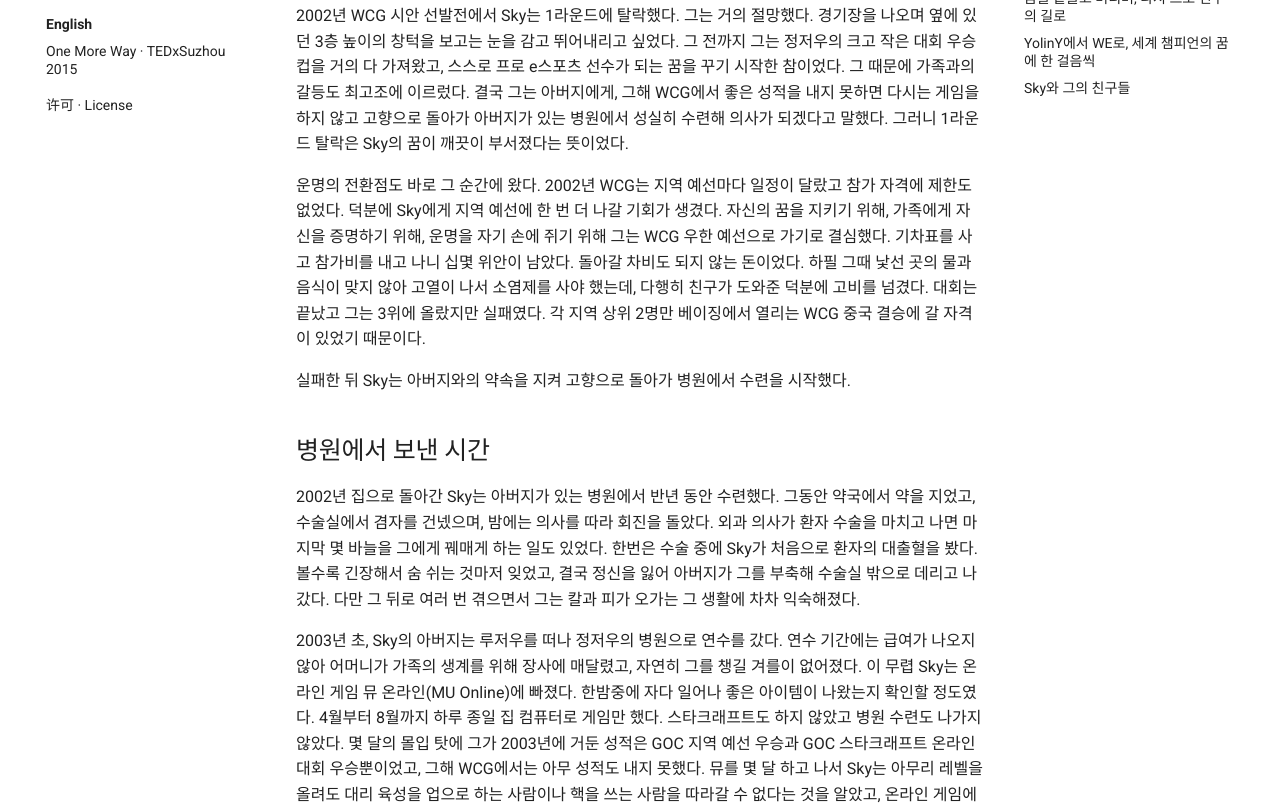
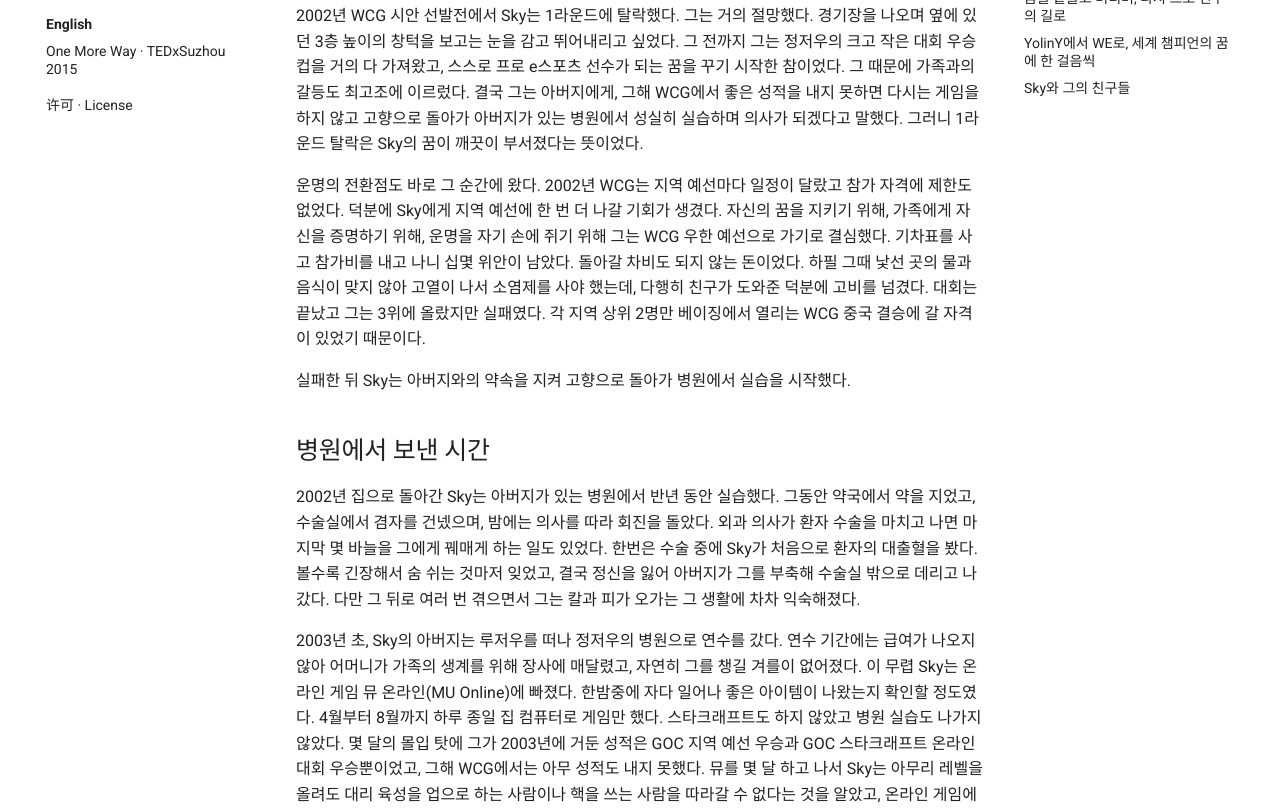
Before and after one commit to bkingfilm/china-esports-history, an MkDocs documentation site: the page built from docs/ko/24-when-li-xiaofeng-became-sky.md, in a window 1280 px wide and 1400 px high, scrolled down 1299 px. Shown: the part 254-1064 px from the top of the window. Built offline with MkDocs 1.6.1 and Material for MkDocs 9.7.7, drawn with Linux system fonts in a browser that asks for light colours; comment, search, counter and statistics services are not loaded; some of the changed text lies outside the part shown.

```diff
--- a/docs/ko/24-when-li-xiaofeng-became-sky.md
+++ b/docs/ko/24-when-li-xiaofeng-became-sky.md
@@ -4,7 +4,7 @@
 >
 > 2005년 WCG를 앞두고 BBKinG이 쓴 글이다. 저자의 즈후 칼럼에 2013년 12월 15일 처음 게재: https://zhuanlan.zhihu.com/p/19637811
 >
-> 이 번역은 검토를 기다리는 작업본입니다. 오역, 잘못된 표기, 사실 오류를 발견하시면 [이슈를 열어](https://github.com/bkingfilm/china-esports-history/issues/new) 주시거나 풀 리퀘스트를 보내 주세요.
+> 이 번역은 2026년 7월 31일 중국어 원문과 대조해 검토했습니다. 오역, 잘못된 표기, 사실 오류를 발견하시면 [이슈를 열어](https://github.com/bkingfilm/china-esports-history/issues/new) 주시거나 풀 리퀘스트를 보내 주세요.
 
 스무 살이 되기까지 리샤오펑(李晓峰, Sky)이 생각조차 못 한 일이 두 가지 있었다. 하나는 자신에게 네 살 아래 남동생뿐 아니라 두 살 아래 친여동생이 있다는 사실을 알게 된 것이다. 여동생은 산아제한 정책의 벌금을 피하려고 친척 집에 맡겨져 자랐다. 다른 하나는 2005년 5월 ACON5 세계 e스포츠 대회 우승자로 시상대에 오른 일이다. 그의 아이디 WE.Sky는 전 세계 e스포츠 팬에게 익숙한 이름이 되었다.
 
@@ -24,17 +24,17 @@ Sky가 혼자 다른 성으로 대회에 나간 것은 2001년 초가 처음이
 
 ## 지면 꿈을 접고 집으로 돌아가야 했다, Sky는 자살을 생각한 적이 있다
 
-2002년 WCG 시안 선발전에서 Sky는 1라운드에 탈락했다. 그는 거의 절망했다. 경기장을 나오며 옆에 있던 3층 높이의 창턱을 보고는 눈을 감고 뛰어내리고 싶었다. 그 전까지 그는 정저우의 크고 작은 대회 우승컵을 거의 다 가져왔고, 스스로 프로 e스포츠 선수가 되는 꿈을 꾸기 시작한 참이었다. 그 때문에 가족과의 갈등도 최고조에 이르렀다. 결국 그는 아버지에게, 그해 WCG에서 좋은 성적을 내지 못하면 다시는 게임을 하지 않고 고향으로 돌아가 아버지가 있는 병원에서 성실히 수련해 의사가 되겠다고 말했다. 그러니 1라운드 탈락은 Sky의 꿈이 깨끗이 부서졌다는 뜻이었다.
+2002년 WCG 시안 선발전에서 Sky는 1라운드에 탈락했다. 그는 거의 절망했다. 경기장을 나오며 옆에 있던 3층 높이의 창턱을 보고는 눈을 감고 뛰어내리고 싶었다. 그 전까지 그는 정저우의 크고 작은 대회 우승컵을 거의 다 가져왔고, 스스로 프로 e스포츠 선수가 되는 꿈을 꾸기 시작한 참이었다. 그 때문에 가족과의 갈등도 최고조에 이르렀다. 결국 그는 아버지에게, 그해 WCG에서 좋은 성적을 내지 못하면 다시는 게임을 하지 않고 고향으로 돌아가 아버지가 있는 병원에서 성실히 실습하며 의사가 되겠다고 말했다. 그러니 1라운드 탈락은 Sky의 꿈이 깨끗이 부서졌다는 뜻이었다.
 
 운명의 전환점도 바로 그 순간에 왔다. 2002년 WCG는 지역 예선마다 일정이 달랐고 참가 자격에 제한도 없었다. 덕분에 Sky에게 지역 예선에 한 번 더 나갈 기회가 생겼다. 자신의 꿈을 지키기 위해, 가족에게 자신을 증명하기 위해, 운명을 자기 손에 쥐기 위해 그는 WCG 우한 예선으로 가기로 결심했다. 기차표를 사고 참가비를 내고 나니 십몇 위안이 남았다. 돌아갈 차비도 되지 않는 돈이었다. 하필 그때 낯선 곳의 물과 음식이 맞지 않아 고열이 나서 소염제를 사야 했는데, 다행히 친구가 도와준 덕분에 고비를 넘겼다. 대회는 끝났고 그는 3위에 올랐지만 실패였다. 각 지역 상위 2명만 베이징에서 열리는 WCG 중국 결승에 갈 자격이 있었기 때문이다.
 
-실패한 뒤 Sky는 아버지와의 약속을 지켜 고향으로 돌아가 병원에서 수련을 시작했다.
+실패한 뒤 Sky는 아버지와의 약속을 지켜 고향으로 돌아가 병원에서 실습을 시작했다.
 
 ## 병원에서 보낸 시간
 
-2002년 집으로 돌아간 Sky는 아버지가 있는 병원에서 반년 동안 수련했다. 그동안 약국에서 약을 지었고, 수술실에서 겸자를 건넸으며, 밤에는 의사를 따라 회진을 돌았다. 외과 의사가 환자 수술을 마치고 나면 마지막 몇 바늘을 그에게 꿰매게 하는 일도 있었다. 한번은 수술 중에 Sky가 처음으로 환자의 대출혈을 봤다. 볼수록 긴장해서 숨 쉬는 것마저 잊었고, 결국 정신을 잃어 아버지가 그를 부축해 수술실 밖으로 데리고 나갔다. 다만 그 뒤로 여러 번 겪으면서 그는 칼과 피가 오가는 그 생활에 차차 익숙해졌다.
+2002년 집으로 돌아간 Sky는 아버지가 있는 병원에서 반년 동안 실습했다. 그동안 약국에서 약을 지었고, 수술실에서 겸자를 건넸으며, 밤에는 의사를 따라 회진을 돌았다. 외과 의사가 환자 수술을 마치고 나면 마지막 몇 바늘을 그에게 꿰매게 하는 일도 있었다. 한번은 수술 중에 Sky가 처음으로 환자의 대출혈을 봤다. 볼수록 긴장해서 숨 쉬는 것마저 잊었고, 결국 정신을 잃어 아버지가 그를 부축해 수술실 밖으로 데리고 나갔다. 다만 그 뒤로 여러 번 겪으면서 그는 칼과 피가 오가는 그 생활에 차차 익숙해졌다.
 
-2003년 초, Sky의 아버지는 루저우를 떠나 정저우의 병원으로 연수를 갔다. 연수 기간에는 급여가 나오지 않아 어머니가 가족의 생계를 위해 장사에 매달렸고, 자연히 그를 챙길 겨를이 없어졌다. 이 무렵 Sky는 온라인 게임 뮤 온라인(MU Online)에 빠졌다. 한밤중에 자다 일어나 좋은 아이템이 나왔는지 확인할 정도였다. 4월부터 8월까지 하루 종일 집 컴퓨터로 게임만 했다. 스타크래프트도 하지 않았고 병원 수련도 나가지 않았다. 몇 달의 몰입 탓에 그가 2003년에 거둔 성적은 GOC 지역 예선 우승과 GOC 스타크래프트 온라인 대회 우승뿐이었고, 그해 WCG에서는 아무 성적도 내지 못했다. 뮤를 몇 달 하고 나서 Sky는 아무리 레벨을 올려도 대리 육성을 업으로 하는 사람이나 핵을 쓰는 사람을 따라갈 수 없다는 것을 알았고, 온라인 게임에 차츰 흥미를 잃었다.
+2003년 초, Sky의 아버지는 루저우를 떠나 정저우의 병원으로 연수를 갔다. 연수 기간에는 급여가 나오지 않아 어머니가 가족의 생계를 위해 장사에 매달렸고, 자연히 그를 챙길 겨를이 없어졌다. 이 무렵 Sky는 온라인 게임 뮤 온라인(MU Online)에 빠졌다. 한밤중에 자다 일어나 좋은 아이템이 나왔는지 확인할 정도였다. 4월부터 8월까지 하루 종일 집 컴퓨터로 게임만 했다. 스타크래프트도 하지 않았고 병원 실습도 나가지 않았다. 몇 달의 몰입 탓에 그가 2003년에 거둔 성적은 GOC 지역 예선 우승과 GOC 스타크래프트 온라인 대회 우승뿐이었고, 그해 WCG에서는 아무 성적도 내지 못했다. 뮤를 몇 달 하고 나서 Sky는 아무리 레벨을 올려도 대리 육성을 업으로 하는 사람이나 핵을 쓰는 사람을 따라갈 수 없다는 것을 알았고, 온라인 게임에 차츰 흥미를 잃었다.
 
 ## 꿈을 붙들고 버티며, 다시 프로 선수의 길로
 
@@ -42,7 +42,7 @@ Sky가 혼자 다른 성으로 대회에 나간 것은 2001년 초가 처음이
 
 그때 그들에게는 수입이 없어서 하루에 한 끼만 먹었다. 낮에는 PC방이 영업을 해야 해서 훈련은 밤에만 할 수 있었다. 잠은 PC방 뒤편의 작은 창고에서 잤다. 창고 입구는 높이가 1미터밖에 되지 않았고, 안에는 위층만 쓸 수 있는 이층 침대가 하나 있었다. Sky는 매일 덩치가 아주 큰 친구와 그 한 칸에 끼어 잤다. 이런 생활이 석 달 이어졌다.
 
-2004년 설에 Sky의 아버지가 연수를 마치고 집에 돌아왔다. 아버지는 Sky가 병원 수련을 이어 가지 않은 것과 어머니가 감독 책임을 다하지 않은 것에 몹시 화를 냈고, 한동안 집 안 공기가 아주 팽팽했다.
+2004년 설에 Sky의 아버지가 연수를 마치고 집에 돌아왔다. 아버지는 Sky가 병원 실습을 이어 가지 않은 것과 어머니가 감독 책임을 다하지 않은 것에 몹시 화를 냈고, 한동안 집 안 공기가 아주 팽팽했다.
 
 바로 그때 Sky는 베이징의 Hunter 클럽이 프로 e스포츠 선수를 뽑는다는 소식을 들었다. 월 1,000위안에 숙식 제공이었다. 그는 가 보고 싶었다. 아버지는 보내기 싫었지만 고생을 좀 해 보라는 생각으로 마지못해 허락했다. 그렇게 Sky는 허난을 떠나 베이징으로 갔다.
 
```
Also changed, not shown: .translation/STYLE.md (+4 -2 lines), docs/ko/13-matianyuan-sichuan-vanguard.md (+6 -6 lines), docs/ko/index.md (+2 -2 lines).
